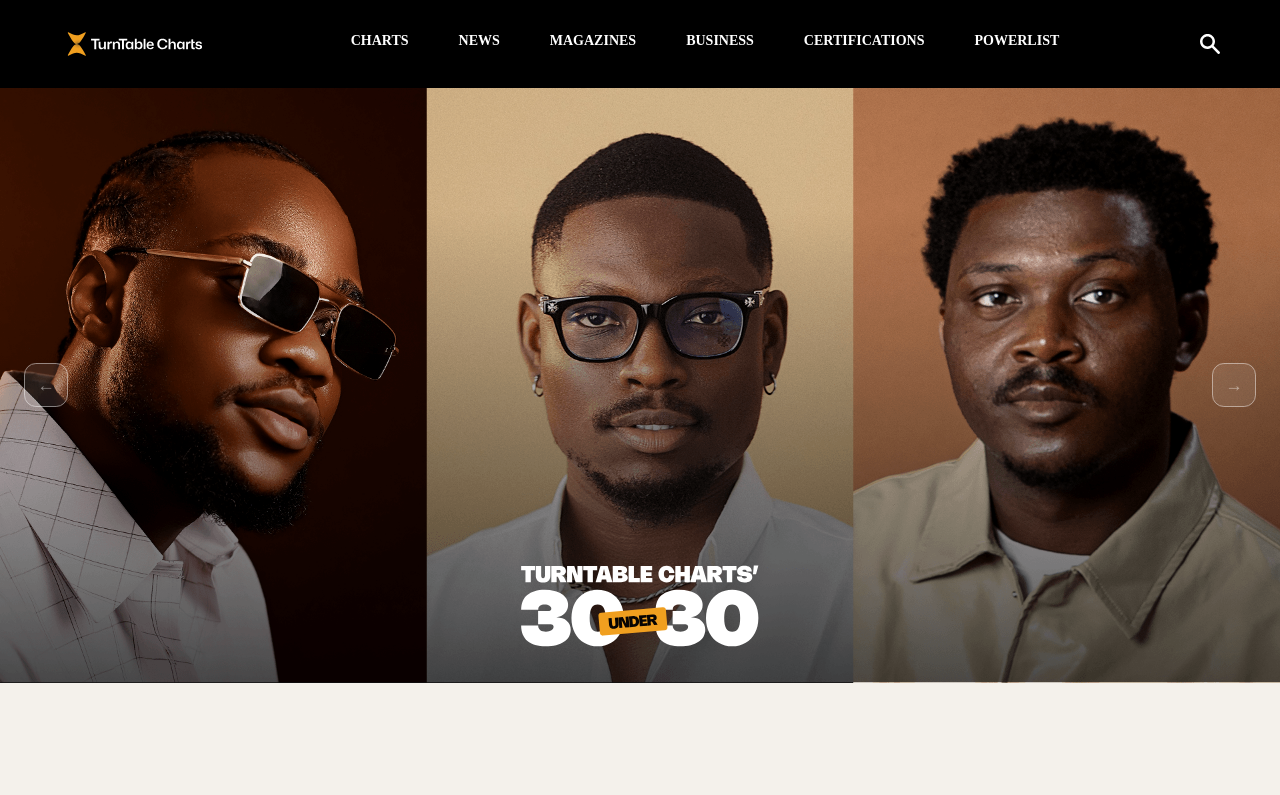
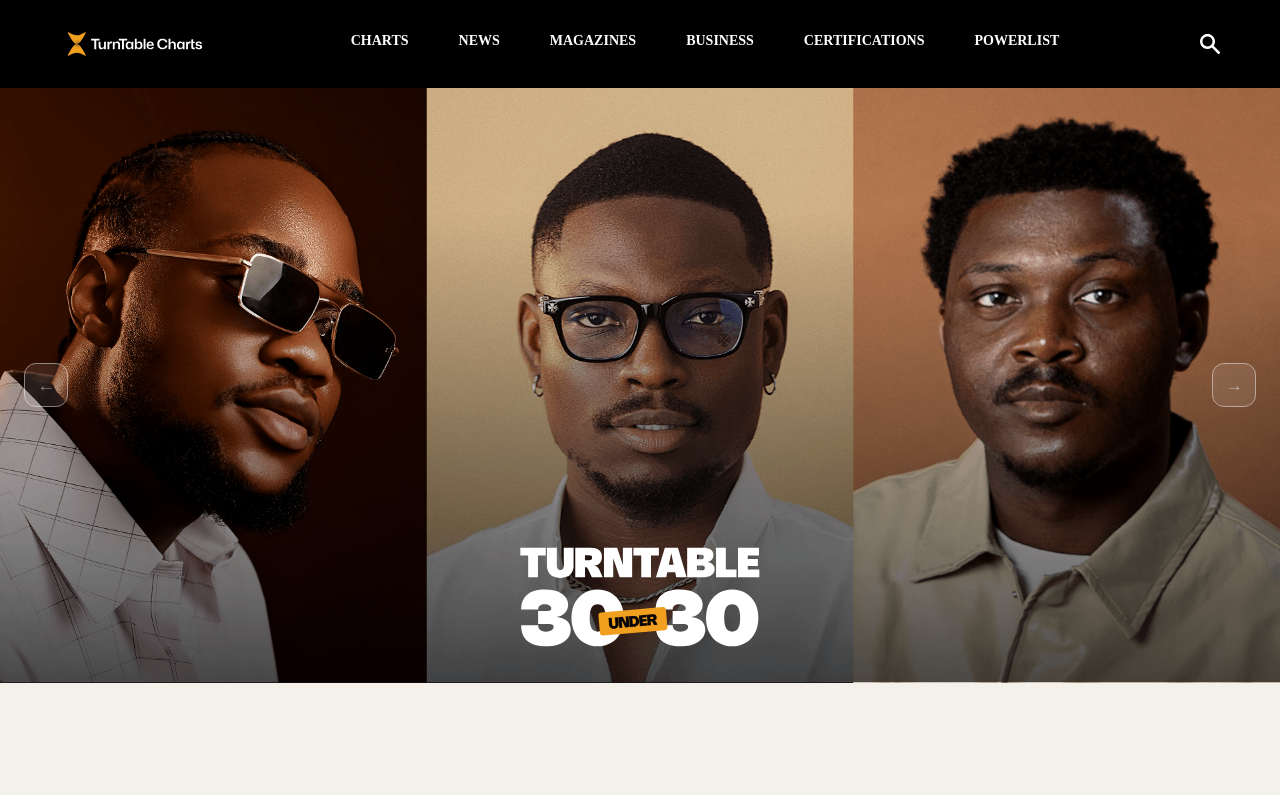
Before and after one commit to turntablecharts/turntablecharts-website-2026, a Next.js app: page /30Under30 in a window 1280 px wide. Shown: the top 795 px of the page. Built offline with nearby package versions, Linux system fonts and the light colour scheme; no server answers; a web font is replaced by a local one.

Commit message:
updates on design

```diff
--- a/pages/30Under30/[id].tsx
+++ b/pages/30Under30/[id].tsx
@@ -33,7 +33,7 @@ const UnderThirtyProfile: React.FC = () => {
 	return (
 		<Page>
 			<Head>
-				<title>{profile.name} | TurnTable Charts 30 Under 30</title>
+				<title>{profile.name} | TurnTable 30 Under 30</title>
 				<meta name="description" content={`${profile.name}, ${profile.role}. TurnTable Charts 30 Under 30.`} />
 			</Head>
 			<Profile>
--- a/pages/30Under30/index.tsx
+++ b/pages/30Under30/index.tsx
@@ -67,7 +67,7 @@ const ThirtyUnderThirty: React.FC = () => {
             src={HERO_IMAGES[heroSlide]}
             alt={`TurnTable 30 Under 30, slide ${heroSlide + 1}`}
           />
-          <HeroLogo src="/assets/under30logo.svg" alt="TurnTable Charts 30 Under 30" />
+          <HeroLogo src="/assets/30under30logo.svg" alt="TurnTable 30 Under 30" />
           <HeroControl type="button" className="previous" onClick={() => moveHero(-1)} aria-label="Previous hero image">&#8592;</HeroControl>
           <HeroControl type="button" className="next" onClick={() => moveHero(1)} aria-label="Next hero image">&#8594;</HeroControl>
         </Hero>
```
